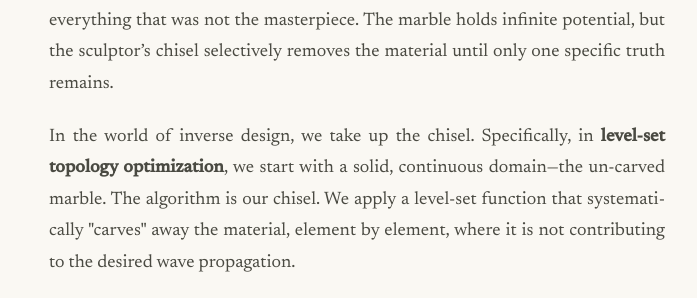
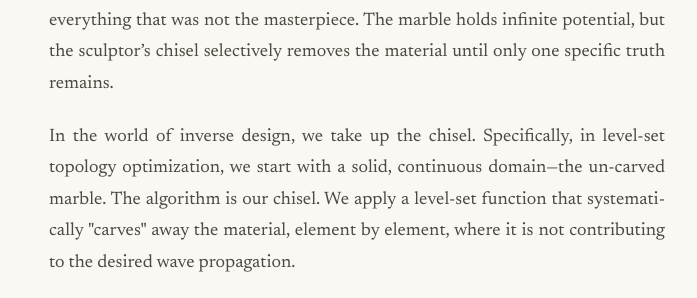
Before and after one commit to pravinkumar-ghodake/three-harmonics, a plain HTML site: page day-06.html in a window 1280 px wide. Shown: the part 2467-2765 px from the top of the page, without its empty margins (283-980 px from the left). Drawn offline with Linux system fonts and the light colour scheme.

Commit message:
Update day-06.html

```diff
--- a/day-06.html
+++ b/day-06.html
@@ -93,7 +93,7 @@
     </blockquote>
     <div class="deep-think">
       <p>Michelangelo believed that the sculpture was already inside the stone. His job was not to invent the form, but to remove the excess—to carve away everything that was not the masterpiece. The marble holds infinite potential, but the sculptor’s chisel selectively removes the material until only one specific truth remains.</p>
-      <p>In the world of inverse design, we take up the chisel. Specifically, in <strong>level-set topology optimization</strong>, we start with a solid, continuous domain—the un-carved marble. The algorithm is our chisel. We apply a level-set function that systematically "carves" away the material, element by element, where it is not contributing to the desired wave propagation.</p>
+      <p>In the world of inverse design, we take up the chisel. Specifically, in level-set topology optimization, we start with a solid, continuous domain—the un-carved marble. The algorithm is our chisel. We apply a level-set function that systematically "carves" away the material, element by element, where it is not contributing to the desired wave propagation.</p>
       <p>We are not building the metamaterial up from scratch. We are carving the void into the block. This is the counter-intuitive beauty of computational mechanics. We are not just sculpting the solid; we are sculpting the empty space. The wave needs pathways to travel, to scatter, and to interfere. By removing the excess material, we define the boundaries that guide the elastic waves exactly where we want them to go.</p>
       <p>It is a violent, computational process of elimination. We start with infinite possibilities and chip away at the domain until the topology converges. Michelangelo saw the angel in the marble and carved until he set it free. We see the perfect harmonic response in the continuum, and we carve away the domain until the wave has no choice but to obey.</p>
     </div>
```
